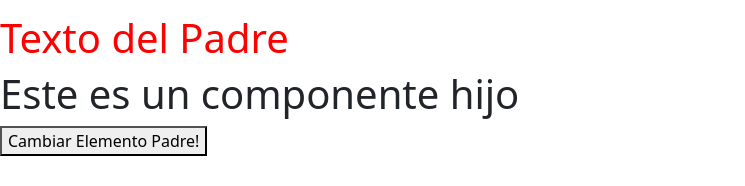
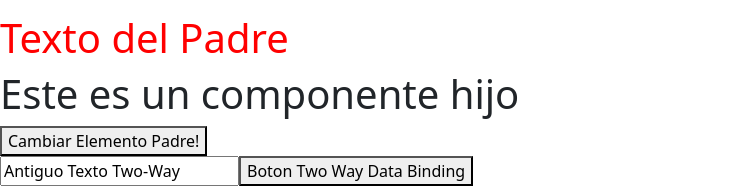
Before and after one commit to bbastiann/Apuntes-Front-End, an Angular app in the folder Curso Fundamentos de Angular/Proyecto01/: page / in a window 1280 px wide. Shown: the part 838-1024 px from the top of the page, without its empty margins (0-745 px from the left). Before the commit the page ends 994 px from the top, so only its background shows below. Built offline with nearby package versions, Linux system fonts and the light colour scheme.

Commit message:
Actualizado apuntes angular con Two-way Data Binding

```diff
--- a/Curso Fundamentos de Angular/Proyecto01/src/app/components/dashboard/card/card.component.html
+++ b/Curso Fundamentos de Angular/Proyecto01/src/app/components/dashboard/card/card.component.html
@@ -1,3 +1,7 @@
 <H1>{{ textCard }}</H1>
 <!----------Comunicacion Hijo - Padre-->
 <button (click)="CambiarTextoPadre()">Cambiar Elemento Padre!</button>
+<br>
+<!----------Two-Way Data Binding------>
+<input type="text" [value]="nuevoTextoTwoWay">
+<button (click)="cambiarTextoTwoWay()">Boton Two Way Data Binding</button>
--- a/Curso Fundamentos de Angular/Proyecto01/src/app/components/dashboard/card/card.component.ts
+++ b/Curso Fundamentos de Angular/Proyecto01/src/app/components/dashboard/card/card.component.ts
@@ -15,6 +15,11 @@ export class CardComponent {
 //Hijo - Padre
 @Output() nuevoEvento = new EventEmitter<string>();
 
+
+//two-way data binding
+@Input() nuevoTextoTwoWay!: string; //! indica que esta propiedad no puede ser Null o Undefined
+@Output() nuevoTextoTwoWayChange = new EventEmitter<string>(); //Como buena practica es bueno que nuestro Output tenga la palabra Change
+
   constructor() {
 
     this.textCard = "";
@@ -26,4 +31,9 @@ export class CardComponent {
     this.nuevoEvento.emit("Este es el nuevo Texto Padre");
   }
 
+  //two-way data binding
+  cambiarTextoTwoWay(): void{
+    this.nuevoTextoTwoWayChange.emit("Este es el nuevo Texto Padre por Two Way Data binding");
+  }
+
 }
--- a/Curso Fundamentos de Angular/Proyecto01/src/app/components/dashboard/dashboard.component.html
+++ b/Curso Fundamentos de Angular/Proyecto01/src/app/components/dashboard/dashboard.component.html
@@ -16,5 +16,5 @@
     <h1>Comunicacion entre Componentes</h1>
     <br/>
     <h1>{{ textoPadre }}</h1>
-    <app-card app-card [textCard]="componenteTitle" (nuevoEvento)="cambiarTextoDelPadre($event)"></app-card>
+    <app-card app-card [textCard]="componenteTitle" (nuevoEvento)="cambiarTextoDelPadre($event)" [(nuevoTextoTwoWay)]="textoTwoWay"></app-card>
 </div>
--- a/Curso Fundamentos de Angular/Proyecto01/src/app/components/dashboard/dashboard.component.ts
+++ b/Curso Fundamentos de Angular/Proyecto01/src/app/components/dashboard/dashboard.component.ts
@@ -22,6 +22,9 @@ export class DashboardComponent implements OnInit{
   //Hijo-Padre
   textoPadre: string;
 
+   //Two-Way Data Binding
+   textoTwoWay: string;
+
   constructor() {
     this.urlImage = "https://w7.pngwing.com/pngs/201/90/png-transparent-logo-html-html5.png";
     this.textoPlaceHolder = "Escribe Aqui.....";
@@ -34,6 +37,10 @@ export class DashboardComponent implements OnInit{
     this.componenteTitle = "Este es un componente hijo";
 
     this.textoPadre = "Texto del Padre";
+
+   //Two-Way Data Binding
+   this.textoTwoWay = "Antiguo Texto Two-Way";
+
 
 
   }
```
